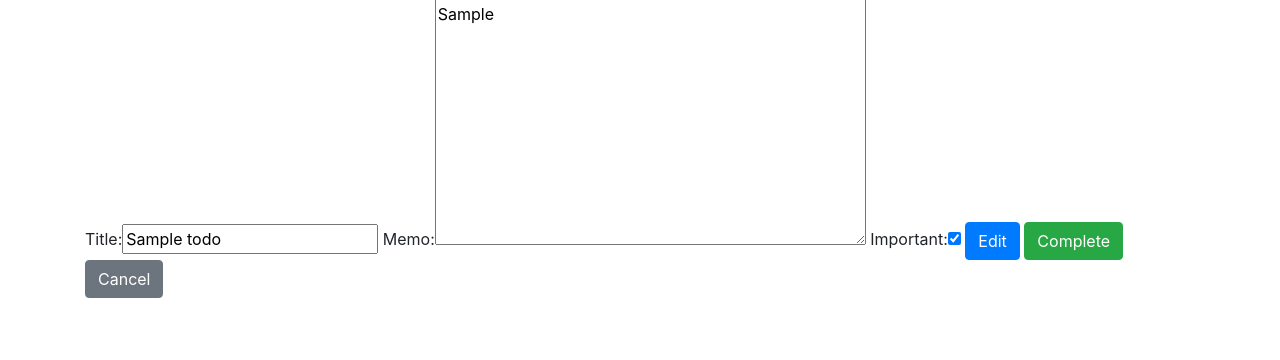
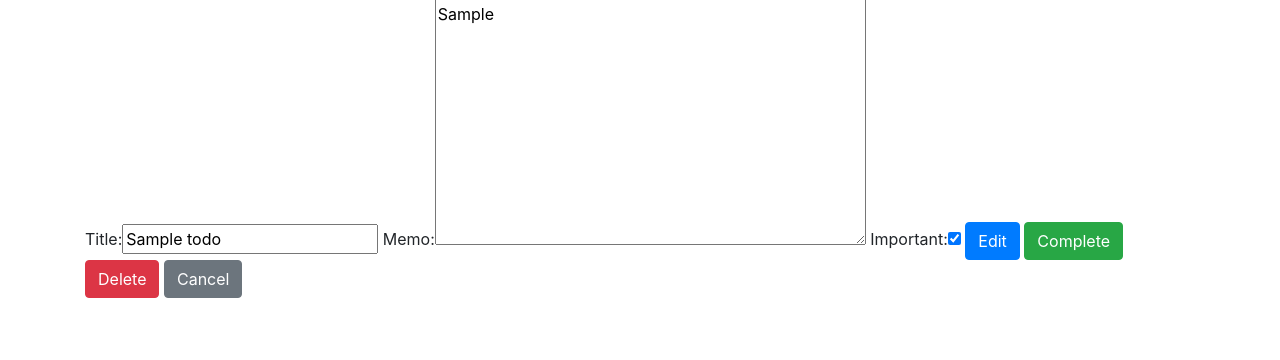
Before and after one commit to hebs87/django_todo, a Django app: page /edit/1 in a window 1280 px wide. Shown: the part 145-505 px from the top of the page. Run offline with Django 3.2, Linux system fonts and the light colour scheme; a user stored in the database is signed in; tables that the repository leaves empty hold one stand-in row (values such as "Sample post"); some libraries are stand-ins or nearby versions.

Commit message:
Added functionality to delete todo items

```diff
--- a/django_todo/urls.py
+++ b/django_todo/urls.py
@@ -31,4 +31,5 @@ urlpatterns = [
     path('create/', todo_views.createtodo, name='createtodo'),
     path('edit/<int:todo_id>', todo_views.edittodo, name='edittodo'),
     path('complete/<int:todo_id>', todo_views.completetodo, name='completetodo'),
+    path('delete/<int:todo_id>', todo_views.deletetodo, name='deletetodo'),
 ]
--- a/todo/templates/view.html
+++ b/todo/templates/view.html
@@ -14,6 +14,7 @@
         <button class="btn btn-primary" type="submit">Edit</button>
         <!-- Complete button linked to hidden form -->
         <button class="btn btn-success" type="submit" form="completed">Complete</button>
+        <button class="btn btn-danger" type="submit" form="delete">Delete</button>
         <a class="btn btn-secondary" href="{% url 'currenttodos' %}">Cancel</a>
     </form>
 
@@ -22,4 +23,10 @@
         {% csrf_token %}
     </form>
 
+    <!-- Form to delete the item -->
+    <form id="delete" method="POST" action="{% url 'deletetodo' todo.id %}" hidden>
+        {% csrf_token %}
+    </form>
+
+
 {% endblock %}
--- a/todo/views.py
+++ b/todo/views.py
@@ -131,3 +131,16 @@ def completetodo(request, todo_id):
         # Save the changes
         todo.save()
         return redirect('currenttodos')
+
+
+@login_required(login_url='loginuser')
+def deletetodo(request, todo_id):
+    """
+    A view to allow the user to delete the item as completed
+    """
+    todo = get_object_or_404(Todo, pk=todo_id, user=request.user)
+
+    if request.method == 'POST':
+        # Update date_completed field with current time
+        todo.delete()
+        return redirect('currenttodos')
```
